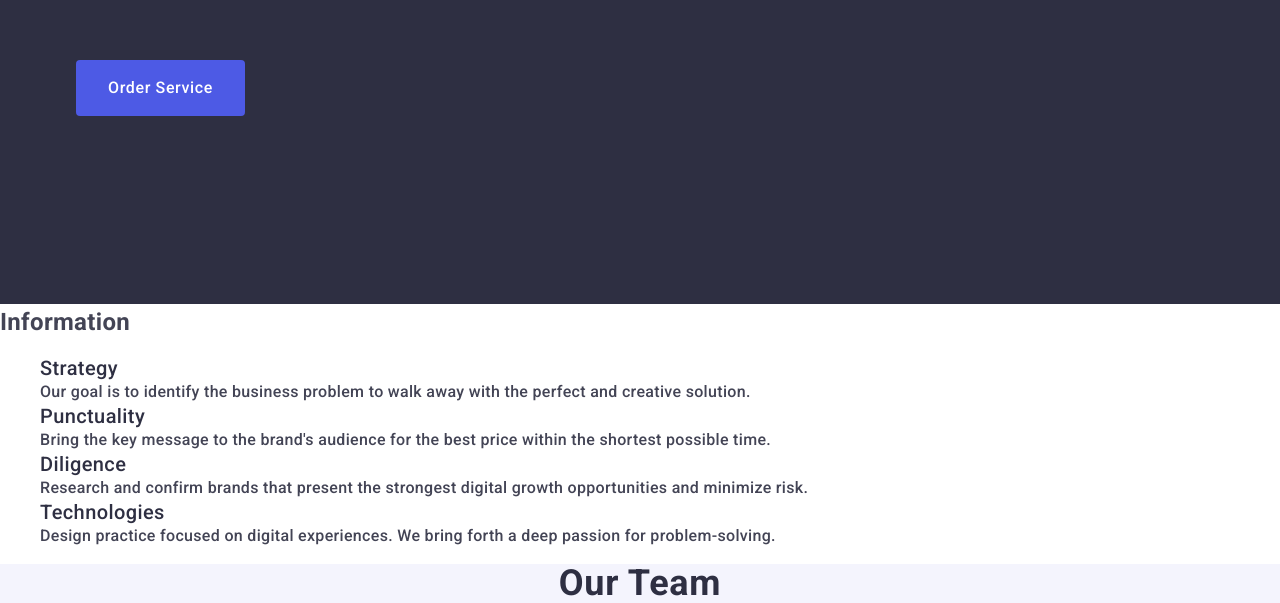
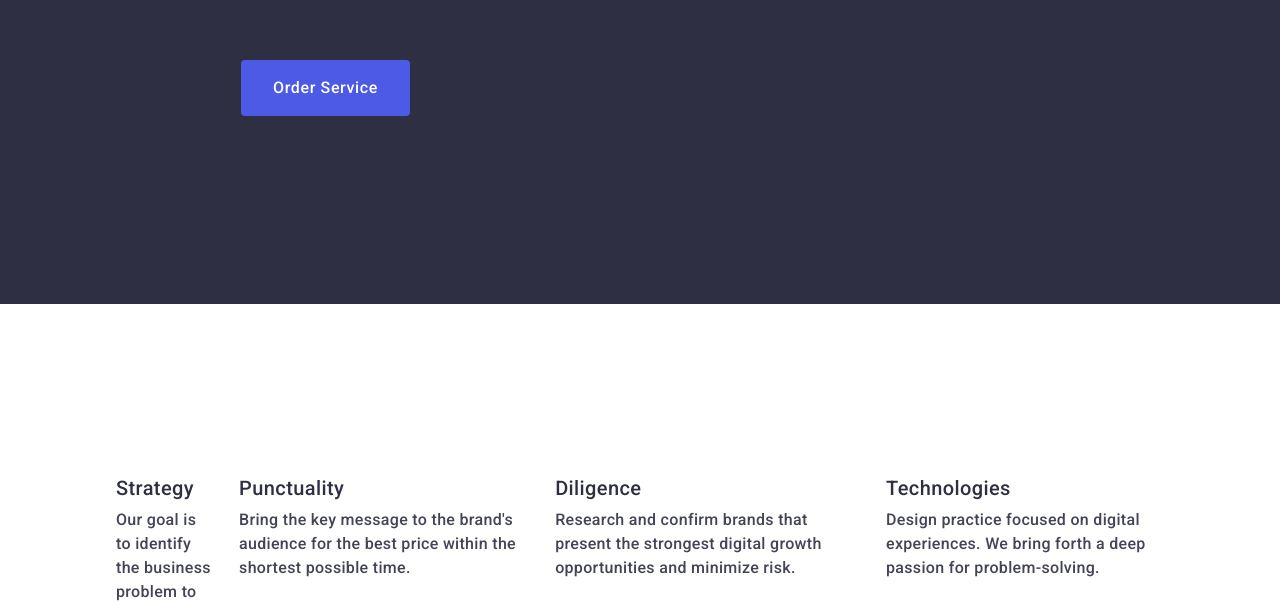
Before and after one commit to EXPua1/goit-markup-hw-06, a plain HTML site: page index.html in a window 1280 px wide. Shown: the part 369-972 px from the top of the page. Drawn offline with nearby package versions, Linux system fonts and the light colour scheme.

Commit message:
header css

```diff
--- a/css/styles.css
+++ b/css/styles.css
@@ -123,6 +123,7 @@ a {
   border-radius: 4px;
   cursor: pointer;
   margin-top: 64px;
+  margin-left: 165px;
 }
 
 .order__button:hover,
@@ -130,13 +131,35 @@ a {
   background-color: #404bbf;
   cursor: pointer;
 }
+.information_section {
+  padding: 120px 0 120px;
+}
 .information_section__title {
   font-weight: 500;
   font-size: 20px;
   line-height: 1.2;
   letter-spacing: 0.02em;
   color: #2e2f42;
+  margin-bottom: 8px;
 }
+
+.information_section_hiden {
+  visibility: hidden;
+}
+
+.information_section_list {
+  display: flex;
+  gap: 24px;
+  margin-right: 24px;
+}
+.information_section_list li :last-child {
+  margin-right: 0;
+}
+
+.information_section_list_numbers {
+  width: calc((100% - 72px) / 4);
+}
+
 .information_section__paragraph {
 }
 
--- a/index.html
+++ b/index.html
@@ -61,10 +61,10 @@
         </section>
 
         <section class="information_section">
-
-            <h2>Information</h2>
-            <ul>
-                <li>
+            <div class="container">
+                <h2 class="information_section_hiden">Information</h2>
+                <ul class="information_section_list">
+                    <li class="information_section_list_numbers">
                         <h3 class="information_section__title">Strategy</h3>
                         <p class="information_section__paragraph">Our goal is to identify the business
                             problem to walk away with the
@@ -95,6 +95,8 @@
                         </p>
                     </li>
                 </ul>
+            </div>
+
             </div>
 
 
```
Lines whose indentation alone changed are shown as unchanged.
